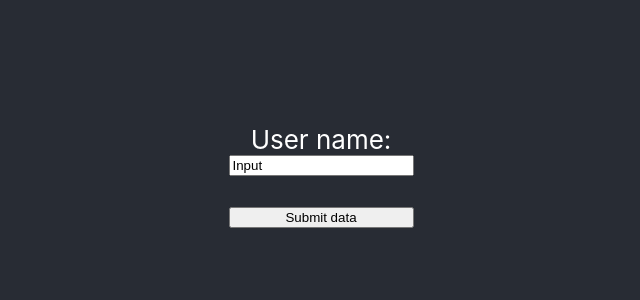
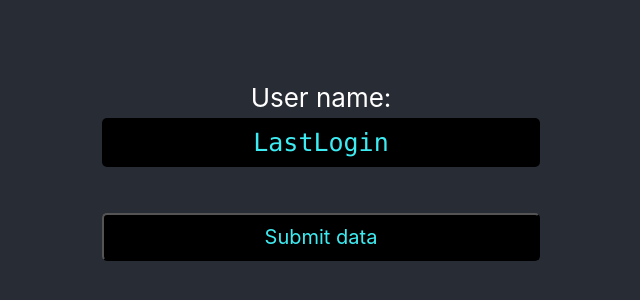
Before and after one commit to maz47zu/test-app, a React (Create React App) app: page / in a window 1280 px wide. Shown: the part 224-524 px from the top of the page, without its empty margins (319-959 px from the left). Built offline with nearby package versions, Linux system fonts and the light colour scheme.

Commit message:
inputForm component with localStogage handling

```diff
--- a/src/App.tsx
+++ b/src/App.tsx
@@ -11,7 +11,7 @@ function App() {
     <div className="App">
 
       <header className="App-header">
-        <InputForm defaultValue={'hello Form'}/>
+        <InputForm defaultValue={'LastLogin'}/>
         {/* <img src={logo} className="App-logo" alt="logo" /> */}
         {/* <p>{letters}</p>
         <button className='button-click' onClick={() => setLetters('Hello react!')}>Show 'Hello react!'</button>
--- a/src/InputForm/InputForm.tsx
+++ b/src/InputForm/InputForm.tsx
@@ -4,20 +4,11 @@ interface InputFormProps {
     defaultValue?: string;
 }
 
-const storageFormKey = 'costam';
-
-// class SimpleComponent extends ReactComponent {
-//     constructor(){
-//         super();
-//     }
-//     public render(){
-//         return <div>bede</div>
-//     }
-// }
+const storageFormKey = 'inputInStorage';
 
 export const InputForm = (props?: InputFormProps) => {
     const [displayError,setDisplayError] = useState<boolean>(false)
-    const [inputValue, setInputValue] = useState<string>('Input')
+    const [inputValue, setInputValue] = useState<string>('')
     const [errorMessage, setErrorMessage] = useState<string>()
 
     const formReadyToSubmit = !(displayError && !inputValue);
@@ -46,25 +37,30 @@ export const InputForm = (props?: InputFormProps) => {
         }
     }, [inputValue])
 
+    //if localStorage is empty then data is taken from props (DefaultLogin)
+    //if localStorage isn't empty then last submitted login is loaded from localStorage
     useEffect(() => {
         let valueToSet = '';
         const localStorageData = localStorage.getItem(storageFormKey)
         if (!!localStorageData){
+            console.log(localStorageData)
             valueToSet = localStorageData;
+            setInputValue(valueToSet);
             //setInputValue(localStorageData)
         } else {
             if (!!props?.defaultValue){
                 valueToSet = props?.defaultValue;
+                setInputValue(valueToSet);
             }
         }
 
     },  [])
 
     return <div style={{display: 'flex', flexDirection:'column',flexWrap:'wrap'}}>
-        {displayError && <div style={{color:'red'}}>{errorMessage}</div>}
+        {displayError && <div style={{color:'#3decf2', }}>{errorMessage}</div>}
         <div>User name:</div>
-        <input onInput={handleInputChange} value={inputValue} type="text" />
+        <input className='input-field' onInput={handleInputChange} value={inputValue} type="text"/>
         <br/>
-        <button onClick={handleSubmit} disabled={!formReadyToSubmit}>Submit data</button>
+        <button className='button-click' onClick={handleSubmit} disabled={!formReadyToSubmit || displayError}>Submit data</button>
     </div>
 }
--- a/src/index.css
+++ b/src/index.css
@@ -17,10 +17,22 @@ code {
     'Ubuntu', 'Cantarell', 'Fira Sans', 'Droid Sans', 'Helvetica Neue',
     sans-serif;
   background-color: black;
-  color: white;
+  color: #3decf2;
   font-size: 20px;
   padding: 10px 60px;
   border-radius: 5px;
   margin: 10px 0px;
   cursor: pointer;
 }
+
+.input-field {
+  text-align: center;
+  font-family: 'Lucida Console';
+  background-color: black;
+  border-radius: 5px;
+  margin: 5px 0px;
+  color: #3decf2;
+  padding: 10px 60px;
+  font-size: 25px;
+  border: 1px;
+}
```
